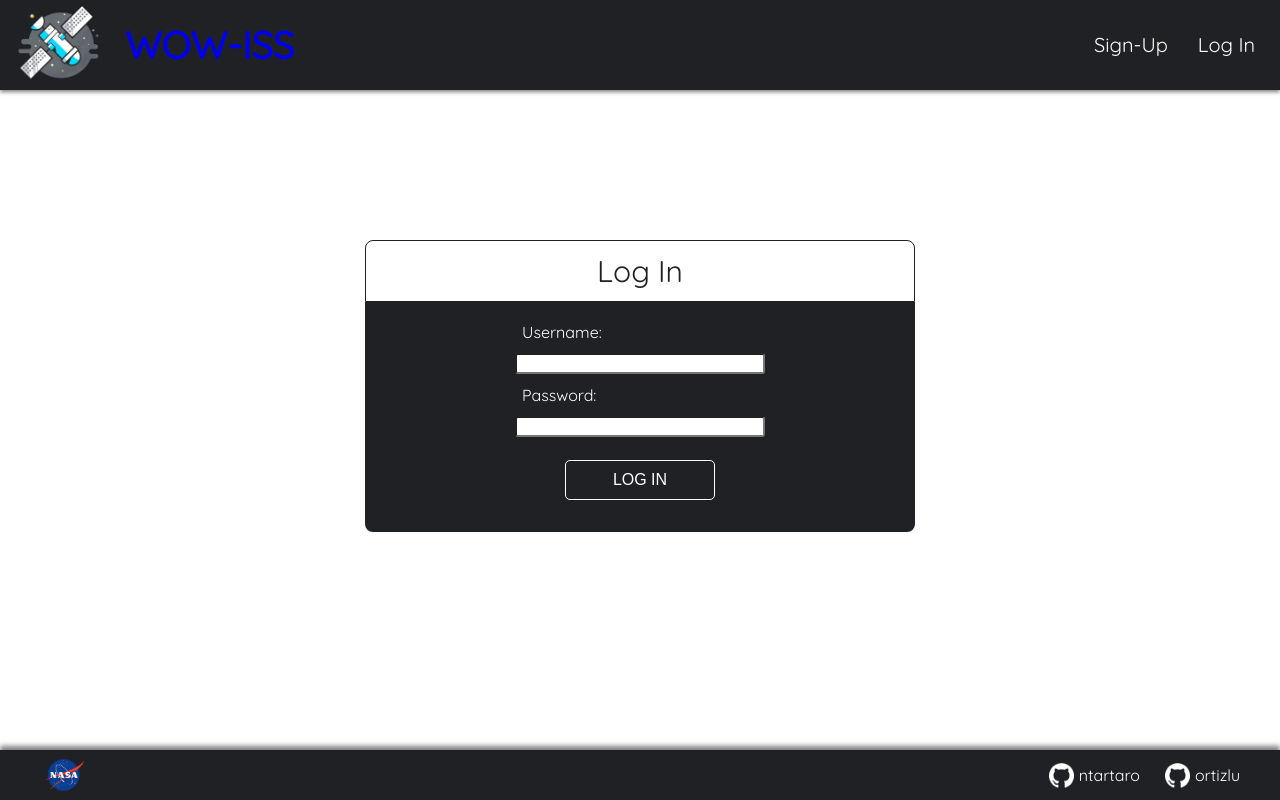
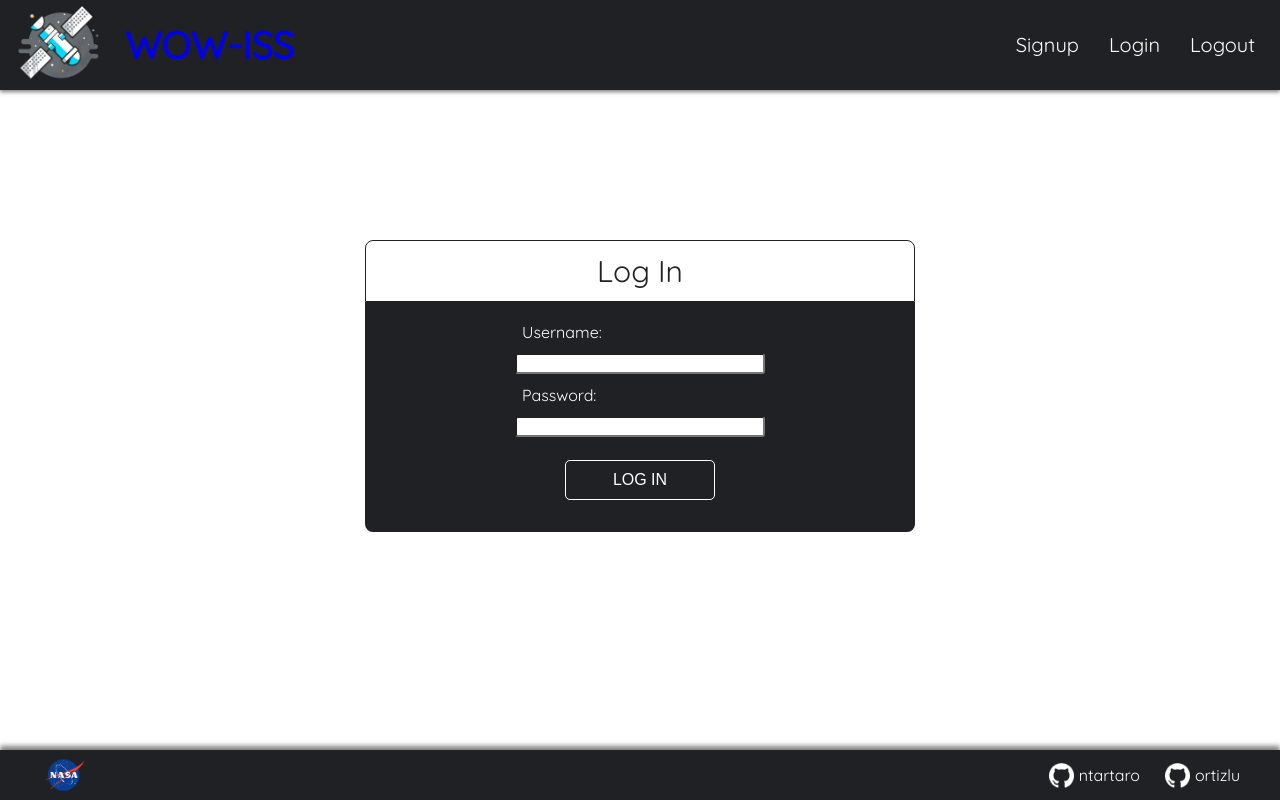
Before and after one commit to ntartaro/iss-tracker-frontend, a React (Create React App) app: page /login in a window 1280 px wide. Built offline with nearby package versions, Linux system fonts and the light colour scheme; no server answers.

Commit message:
add login, logout, signup info for user

```diff
--- a/src/App/App.js
+++ b/src/App/App.js
@@ -1,5 +1,5 @@
 import React, { Component } from 'react'
-import { Route, Switch } from 'react-router-dom'
+import { Route, Switch, Redirect } from 'react-router-dom'
 import './App.css'
 import axios from 'axios'
 import Header from '../Header/Header'
@@ -96,8 +96,7 @@ class App extends Component {
       .catch(err => console.log(err))
   }
 
-  handleLogin = e => {
-    e.preventDefault()
+  handleLogin = () => {
     axios
       .post('http://localhost:3001/users/login', {
         username: this.state.username,
@@ -125,13 +124,14 @@ class App extends Component {
   render() {
     return (
       <div>
-        <Header />
+        <Header handleLogOut={this.handleLogOut} />
         <main>
           <Switch>
             <Route
               path="/login"
               render={props => (
                 <Login
+                  {...props}
                   handleInput={this.handleInput}
                   handleLogin={this.handleLogin}
                 />
--- a/src/Header/Header.js
+++ b/src/Header/Header.js
@@ -1,22 +1,34 @@
 import React, { Component } from 'react'
 import './Header.css'
+import { Link } from 'react-router-dom'
+import { withRouter } from 'react-router-dom'
 
 class Header extends Component {
+  handleLogout = e => {
+    e.preventDefault()
+    this.props.handleLogOut()
+    this.props.history.push('/')
+  }
+
   render() {
+    console.log(localStorage.token)
     return (
       <header>
         <div className="logo">
-          <a className="logo-link" href="/">
+          <Link to="/" className="logo-link">
             <img src="/images/iss_logo.png" alt="ISS Logo" />
             <p>WOW-ISS</p>
-          </a>
+          </Link>
         </div>
         <ul className="header-signup">
-          <a href="/signup">
-            <li>Sign-Up</li>
-          </a>
-          <a href="/login">
-            <li>Log In</li>
+          <Link to="/signup">
+            <li>Signup</li>
+          </Link>
+          <Link to="/login">
+            <li>Login</li>
+          </Link>
+          <a href="#" onClick={this.handleLogout}>
+            <li>Logout</li>
           </a>
         </ul>
       </header>
@@ -24,4 +36,4 @@ class Header extends Component {
   }
 }
 
-export default Header
+export default withRouter(Header)
--- a/src/Login/Login.js
+++ b/src/Login/Login.js
@@ -1,7 +1,13 @@
-import React, { Component } from 'react';
-import './Login.css';
+import React, { Component } from 'react'
+import './Login.css'
 
 class Login extends Component {
+  handleSubmit = e => {
+    e.preventDefault()
+    this.props.handleLogin()
+    this.props.history.push('/')
+  }
+
   render() {
     return (
       <div>
@@ -9,21 +15,32 @@ class Login extends Component {
           <div className="login-top">
             <p>Log In</p>
           </div>
+
           <div className="login-main">
             <form className="login-main-wrapper">
-              <label>Username:</label>
-              <input type="text" />
-              <label>Password:</label>
-              <input type="password" />
+              <label htmlFor="username">Username:</label>
+              <input
+                type="text"
+                name="username"
+                onChange={this.props.handleInput}
+              />
+              <label htmlFor="password">Password:</label>
+              <input
+                type="password"
+                name="password"
+                onChange={this.props.handleInput}
+              />
             </form>
             <div className="login-button-wrapper">
-              <button className="login-button">LOG IN</button>
+              <button className="login-button" onClick={this.handleSubmit}>
+                LOG IN
+              </button>
             </div>
           </div>
         </section>
       </div>
-    );
+    )
   }
 }
 
-export default Login;
+export default Login
```
